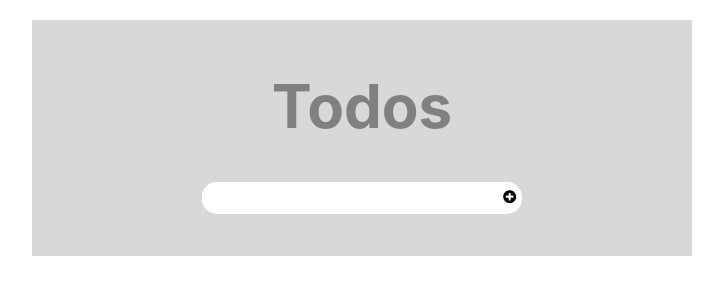
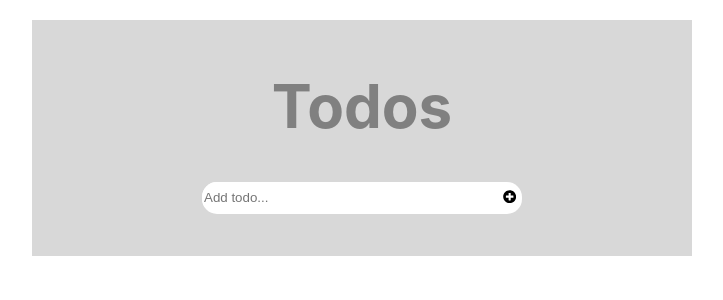
Before and after one commit to aubinleyoung/todo-list, a React (Create React App) app: page / in a window 1280 px wide. Shown: the top 300 px of the page, without its empty margins (278-1001 px from the left). Built offline with nearby package versions, Linux system fonts and the light colour scheme.

Commit message:
Add placeholder to the input task

```diff
--- a/src/App.css
+++ b/src/App.css
@@ -31,6 +31,7 @@
   border: unset;
   outline: unset;
   border-radius: 15px;
+
 }
 
 .list {
--- a/src/components/TodoForm.js
+++ b/src/components/TodoForm.js
@@ -28,7 +28,7 @@ function TodoForm({ addTodo }) {
   return (
     <form action="" onSubmit={handleSubmit} id="form">
 
-      <input type="text" name="task" id="task" value={todo.task} onChange={handleTaskInputChange} />
+      <input type="text" name="task" id="task" value={todo.task}  placeholder="Add todo..." onChange={handleTaskInputChange} />
       <button type="submit">
 
         <FaPlusCircle className="input-submit" />
```
